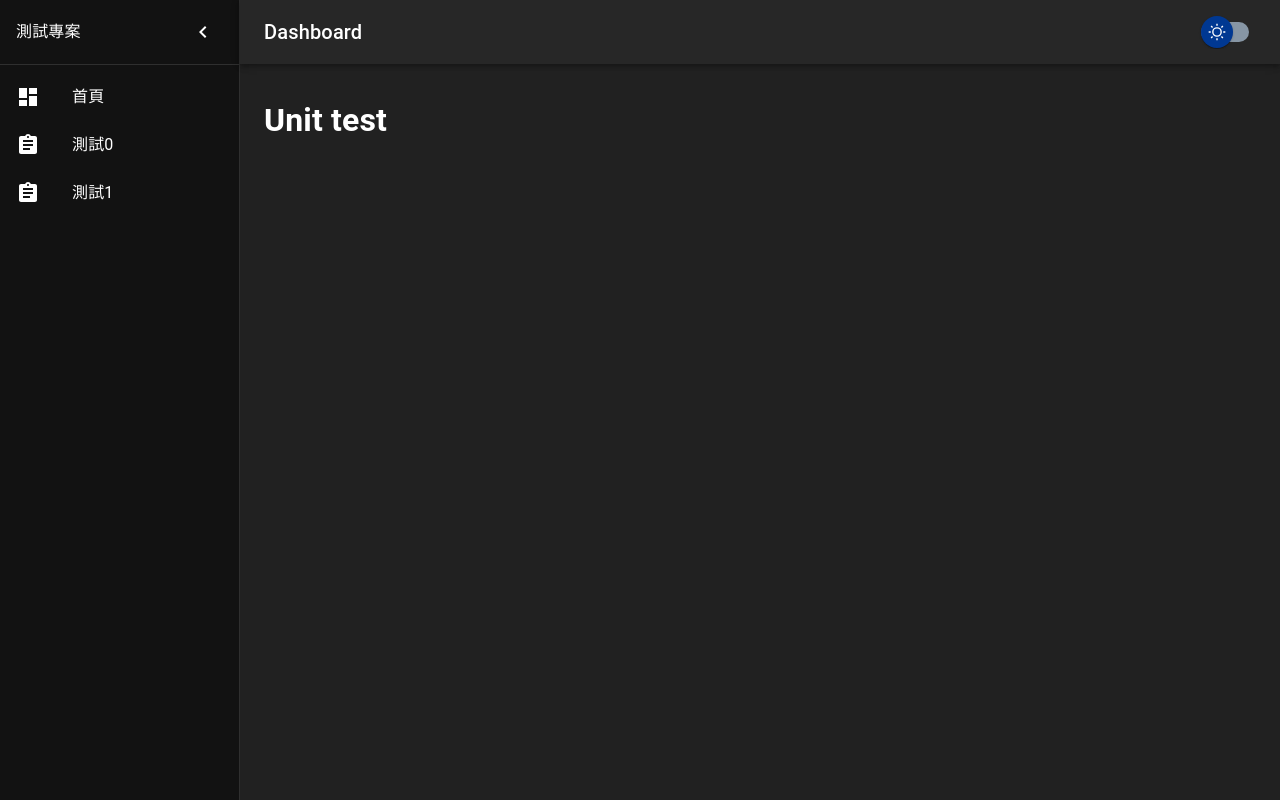
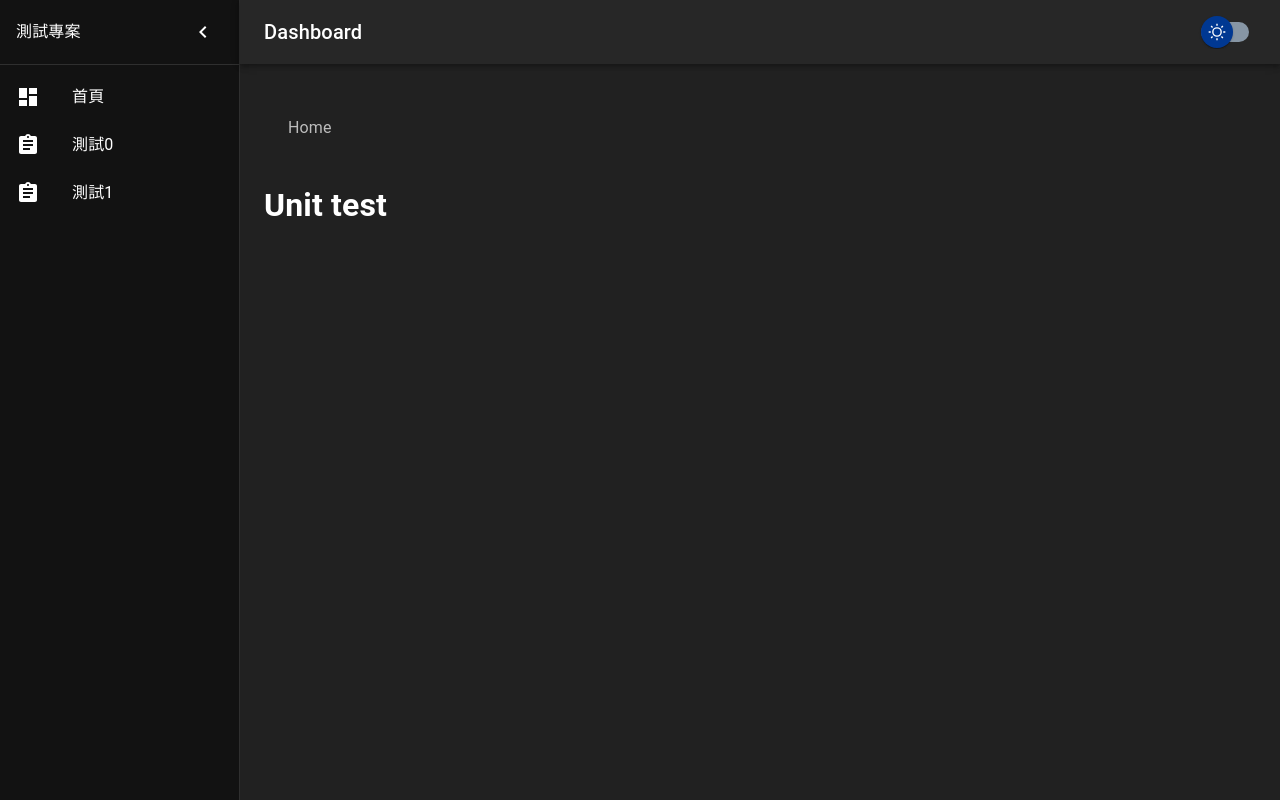
Before and after one commit to Renhz/hello_cra_ts, a React (Create React App) app: page / in a window 1280 px wide. Built offline with nearby package versions, Linux system fonts and the light colour scheme; the HTML template or start-up script is replaced by a standard one.

Commit message:
feat: 新增麵包屑導航元件(未完成)

```diff
--- a/src/components/Dashboard.tsx
+++ b/src/components/Dashboard.tsx
@@ -10,6 +10,7 @@ import { createTheme, ThemeProvider, Theme } from '@mui/material/styles';
 import * as React from 'react';
 import { Outlet } from 'react-router-dom';
 
+import BreadcrumbsItems from './items/BreadcrumbsItems';
 import SidebarItems, { SidebarHomepage } from './items/SidebarItems';
 import DashboardContext from './myContext';
 import { DashboardAppBar, DashboardDrawer, SwitchDayNight } from './myStyled';
@@ -89,6 +90,9 @@ function Dashboard() {
             }}>
             <Toolbar />
             <Container maxWidth="lg" sx={{ mt: 4, mb: 4 }}>
+              <Toolbar>
+                <BreadcrumbsItems />
+              </Toolbar>
               <Outlet />
             </Container>
           </Box>
--- /dev/null
+++ b/src/components/items/BreadcrumbsItems.tsx
@@ -0,0 +1,51 @@
+import Breadcrumbs from '@mui/material/Breadcrumbs';
+import Link, { LinkProps } from '@mui/material/Link';
+import Typography from '@mui/material/Typography';
+import * as React from 'react';
+import { Link as RouterLink, useLocation } from 'react-router-dom';
+
+const breadcrumbNameMap: { [key: string]: string } = {
+  '/inbox': 'Inbox',
+  '/inbox/important': 'Important',
+  '/trash': 'Trash',
+  '/spam': 'Spam',
+  '/drafts': 'Drafts',
+};
+
+interface LinkRouterProps extends LinkProps {
+  to: string;
+  // replace: boolean;
+}
+
+function LinkRouter(props: LinkRouterProps) {
+  return <Link {...props} component={RouterLink as any} />;
+}
+
+function BreadcrumbsItems() {
+  const location = useLocation();
+  const pathnames = location.pathname.split('/').filter((x) => x);
+
+  return (
+    <Breadcrumbs aria-label="breadcrumb">
+      <LinkRouter underline="hover" color="inherit" to="/">
+        Home
+      </LinkRouter>
+      {pathnames.map((_value, index) => {
+        const last = index === pathnames.length - 1;
+        const to = `/${pathnames.slice(0, index + 1).join('/')}`;
+
+        return last ? (
+          <Typography color="text.primary" key={to}>
+            {breadcrumbNameMap[to]}
+          </Typography>
+        ) : (
+          <LinkRouter underline="hover" color="inherit" to={to} key={to}>
+            {breadcrumbNameMap[to]}
+          </LinkRouter>
+        );
+      })}
+    </Breadcrumbs>
+  );
+}
+
+export default BreadcrumbsItems;
```
